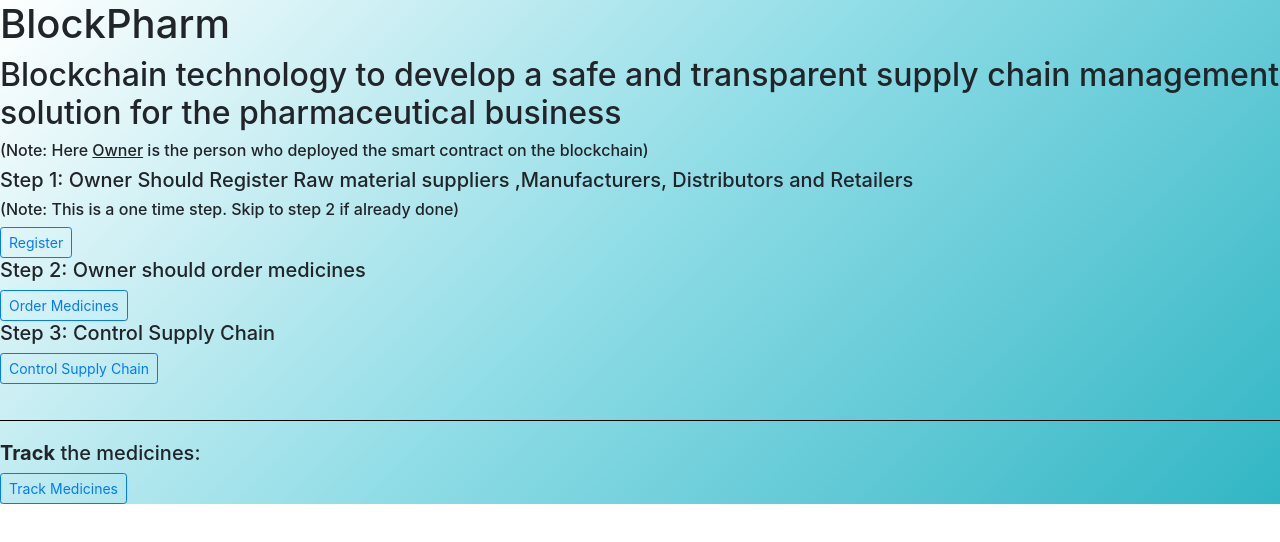
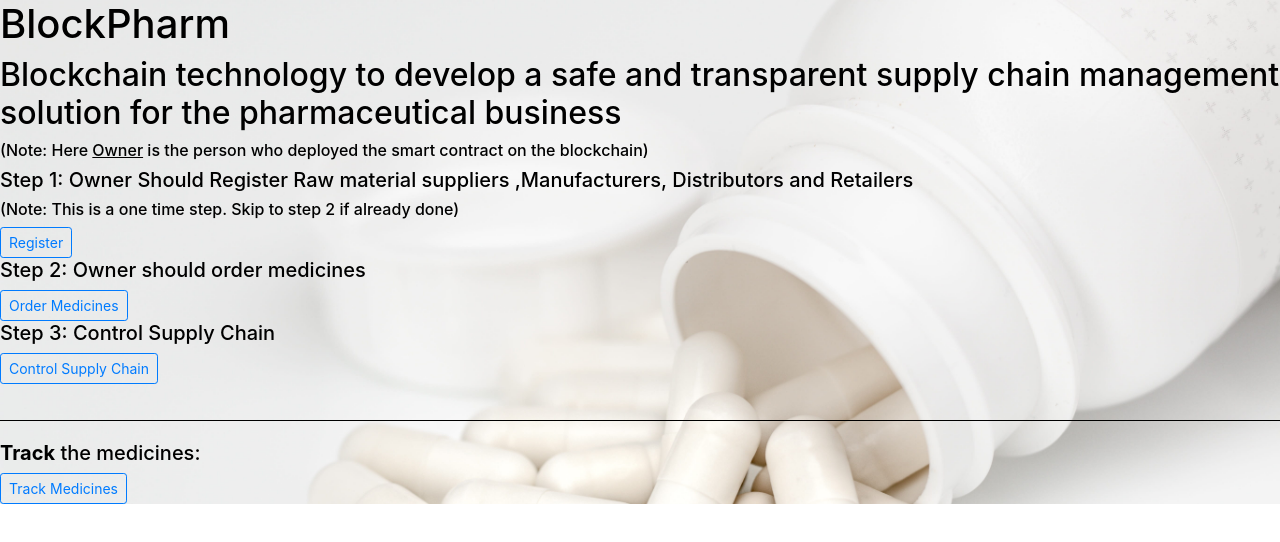
Before and after one commit to Saumya-Purohit/BlockPharm--supply-chain-truffle-react-main, a React (Create React App) app in the folder client/: page / in a window 1280 px wide. Shown: the top 542 px of the page. Built offline with nearby package versions, Linux system fonts and the light colour scheme.

Commit message:
blockchain- building

```diff
--- a/client/src/App.css
+++ b/client/src/App.css
@@ -11,15 +11,15 @@ hr{
 }
 /* Experimenting with code */
 .App {
-    /* background-image: url('/src/assets/images/bg.jpg');
+    background-image: url('/src/assets/images/bg.jpg');
     background-repeat: no-repeat;
-    background-size: 100vw 100vh; */
+    background-size: cover;
 
 
-background-image: linear-gradient(135deg, #ffffff, #8edce6, #32b6c4);
 
   }
 
 .Frontal{
     /* text-align: left; */
+    color: black;
 }
```
Also changed, not shown: client/src/assets/images/bg.jpg.
